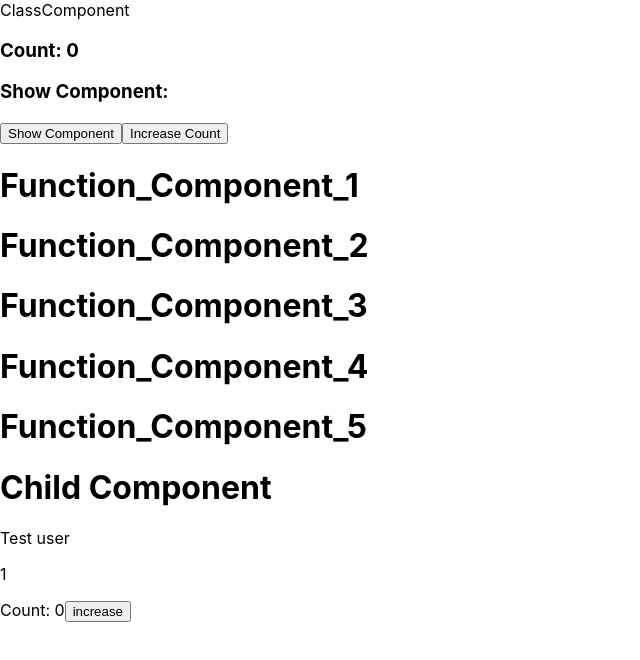
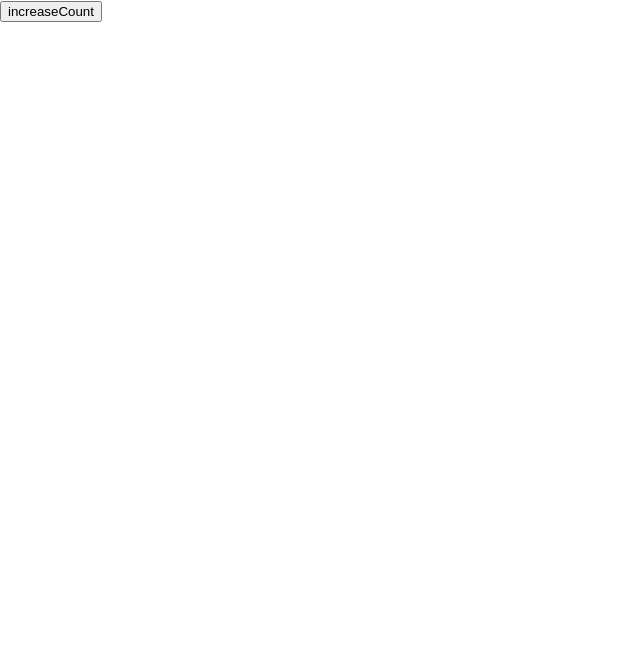
Before and after one commit to fenilbharodiya/my-app, a React (Create React App) app: page / in a window 1280 px wide. Shown: the top 660 px of the page, without its empty margins (0-640 px from the left). Built offline with nearby package versions, Linux system fonts and the light colour scheme.

Commit message:
useeffect

```diff
--- a/src/App.js
+++ b/src/App.js
@@ -3,16 +3,18 @@ import ClassComponent1 from './Components/ClassComponent.js/ClassComponent1';
 import ParentComponent from './Components/Event_Prop_Validation.js/ParentComponent';
 import FunctionComponent1 from './Components/FunctionComponent.js/Function_1';
 import StatehooksComponent from './Components/Hooks/StateHooksComponent';
+import UseEffectHookComponent from './Components/Hooks/UseEffectHookComponent';
 
 
 
 function App() {
   return (
     <>
-      <ClassComponent1 />
+      {/* <ClassComponent1 />
       <FunctionComponent1 />
       <ParentComponent />
-      <StatehooksComponent />
+      <StatehooksComponent /> */}
+      <UseEffectHookComponent />
     </>
   );
 }
--- /dev/null
+++ b/src/Components/Hooks/UseEffectHookComponent.js
@@ -0,0 +1,20 @@
+import React, { useEffect } from "react"
+import { useState } from "react"
+
+
+export default function UseEffectHookComponent() {
+    const [count, setcount] = useState(0)
+
+    useEffect(() => {
+        console.log("hello");
+        console.log(count);
+    })
+
+
+    return (
+        <div>
+            <button onClick={() => setcount(count + 1)}>increaseCount</button>
+
+        </div>
+    )
+}
```
